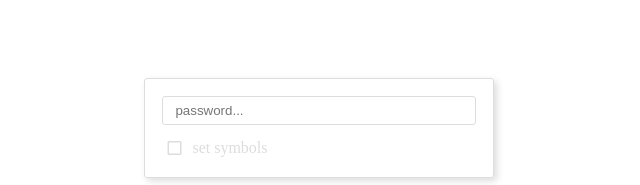
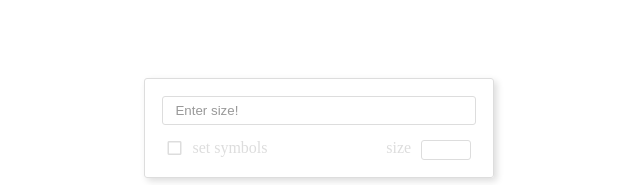
Before and after one commit to dfr8938/projects_in_native_javascript, a plain HTML site: page passgen/index.html in a window 1280 px wide. Shown: the part 232-417 px from the top of the page, 321-961 px from the left. Drawn offline with Linux system fonts and the light colour scheme.

Commit message:
add size password

```diff
--- a/passgen/index.html
+++ b/passgen/index.html
@@ -14,12 +14,19 @@
         <div class="container-input">
             <input class="input-pass" type="text" placeholder="password...">
             <div class="box-checkbox">
+
                 <div class="checkbox-pass">
                     <i class="far fa-square"></i>
                     <i class="far fa-check-square"></i>
                 </div>
 
                 <p>set symbols</p>
+
+                <div class="checkbox-size">
+                    <p>size</p>
+                    <input class="input-size" type="text">
+                </div>
+
             </div>
 
         </div>
--- a/passgen/script.js
+++ b/passgen/script.js
@@ -2,7 +2,8 @@ const btnPassGen = document.querySelector('.btn-passgen'),
     btnPassClear = document.querySelector('.btn-passclear'),
     inputPass = document.querySelector('.input-pass'),
     square = document.querySelector('.far.fa-square'),
-    checkSquare = document.querySelector('.far.fa-check-square');
+    checkSquare = document.querySelector('.far.fa-check-square'),
+    size = document.querySelector('.input-size');
 
 let chars = '0123456789';
 chars += 'abcdefghijklmnopqrstvuxyzw';
@@ -11,10 +12,13 @@ chars += 'ABCDEFGHIJKLMNOPQRSTVUXYZW';
 const symbols = '!@#$%^&()_+?><:{}[]';
 const sumCharsSymbols = chars + symbols;
 
-btnPassGen.addEventListener('click', () => {
-
-    checkSquare.style.display === `block` ? outRandomChars(22, sumCharsSymbols) : outRandomChars(22, chars);
-});
+if (size.value === '' || size.value === '0') {
+    inputPass.value = 'Enter size!';
+} else {
+    btnPassGen.addEventListener('click', () => {
+        checkSquare.style.display === `block` ? outRandomChars(Number.parseInt(size.value), sumCharsSymbols) : outRandomChars(Number.parseInt(size.value), chars);
+    });
+}
 
 btnPassClear.addEventListener('click', () => {
     inputPass.value = '';
--- a/passgen/style.css
+++ b/passgen/style.css
@@ -78,6 +78,30 @@ body {
     color: #dddddd;
 }
 
+.checkbox-size {
+    width: 65%;
+    display: flex;
+    justify-content: flex-end;
+    align-items: center;
+}
+
+.checkbox-size input {
+    color: #999999;
+    text-indent: 12px;
+    margin-top: 5px;
+    width: 50px;
+    height: 20px;
+    margin-top: 10px;
+    margin-left: 10px;
+    outline: none;
+    border: 1px solid #dddddd;
+    border-radius: 3px;
+    -webkit-border-radius: 3px;
+    -moz-border-radius: 3px;
+    -ms-border-radius: 3px;
+    -o-border-radius: 3px;
+}
+
 .container-btn {
     margin-top: 10px;
     display: flex;
```
